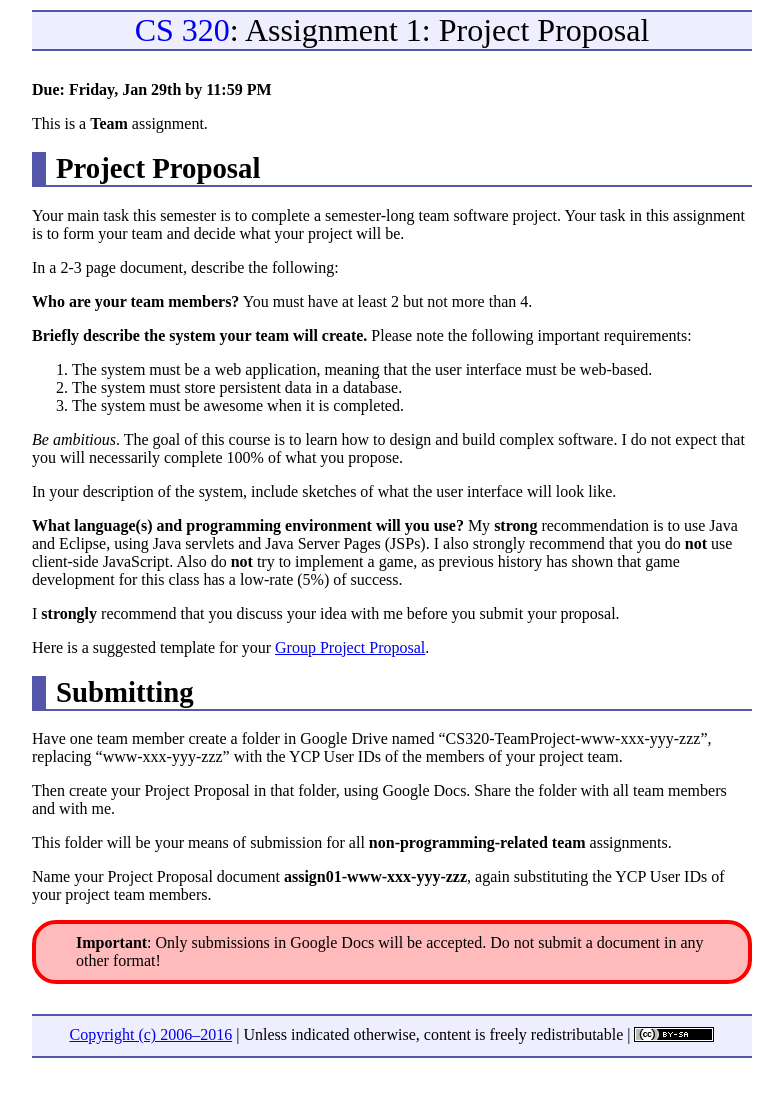
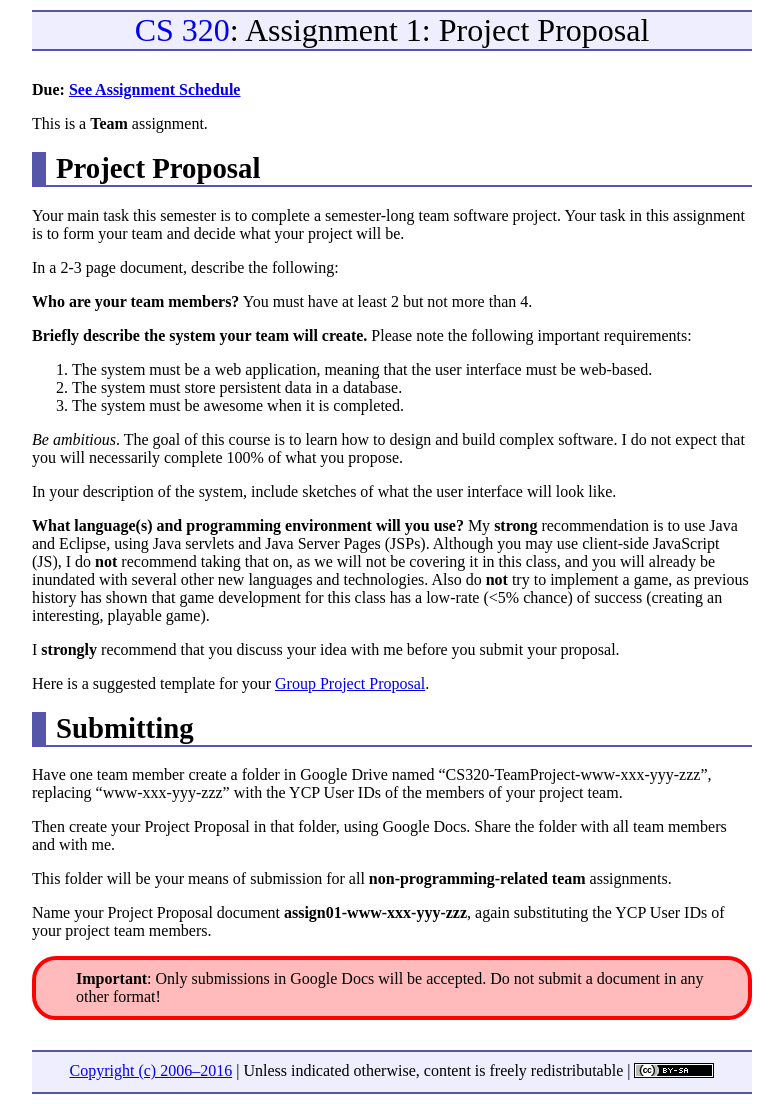
Before and after one commit to ycpcs/cs320-spring2017, a Jekyll site: the page built from assign/assign01.md, in a window 1280 px wide. Shown: the whole page, without its empty margins (248-1031 px from the left). Built offline with Jekyll 4.4.1, drawn with Linux system fonts in a browser that asks for light colours; before the commit the page ends 1068 px from its top, so only the background shows below that.

Commit message:
updates to assing01

```diff
--- a/assign/assign01.md
+++ b/assign/assign01.md
@@ -3,7 +3,7 @@ layout: default
 title: "Assignment 1: Project Proposal"
 ---
 
-**Due: Friday, Jan 29th by 11:59 PM**
+**Due: [See Assignment Schedule](../index.html)**
 
 This is a **Team** assignment.
 
@@ -26,7 +26,7 @@ In a 2-3 page document, describe the following:
 
 In your description of the system, include sketches of what the user interface will look like.
 
-**What language(s) and programming environment will you use?** My **strong** recommendation is to use Java and Eclipse, using Java servlets and Java Server Pages (JSPs).  I also strongly recommend that you do **not** use client-side JavaScript. Also do **not** try to implement a game, as previous history has shown that game development for this class has a low-rate (5%) of success.
+**What language(s) and programming environment will you use?** My **strong** recommendation is to use Java and Eclipse, using Java servlets and Java Server Pages (JSPs).  Although you may use client-side JavaScript (JS), I do **not** recommend taking that on, as we will not be covering it in this class, and you will already be inundated with several other new languages and technologies. Also do **not** try to implement a game, as previous history has shown that game development for this class has a low-rate (<5% chance) of success (creating an interesting, playable game).
 
 I **strongly** recommend that you discuss your idea with me before you submit your proposal.
 
```
